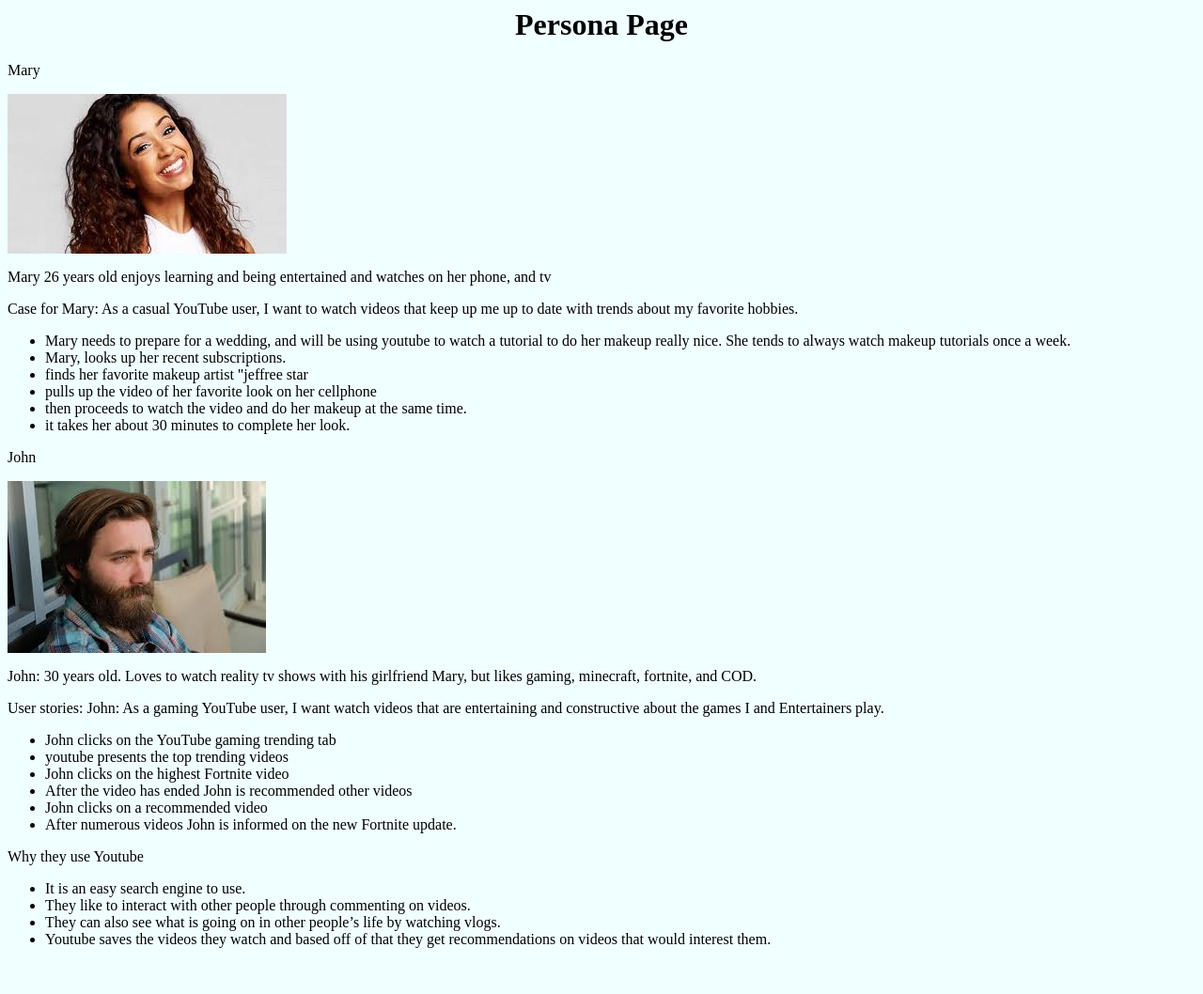
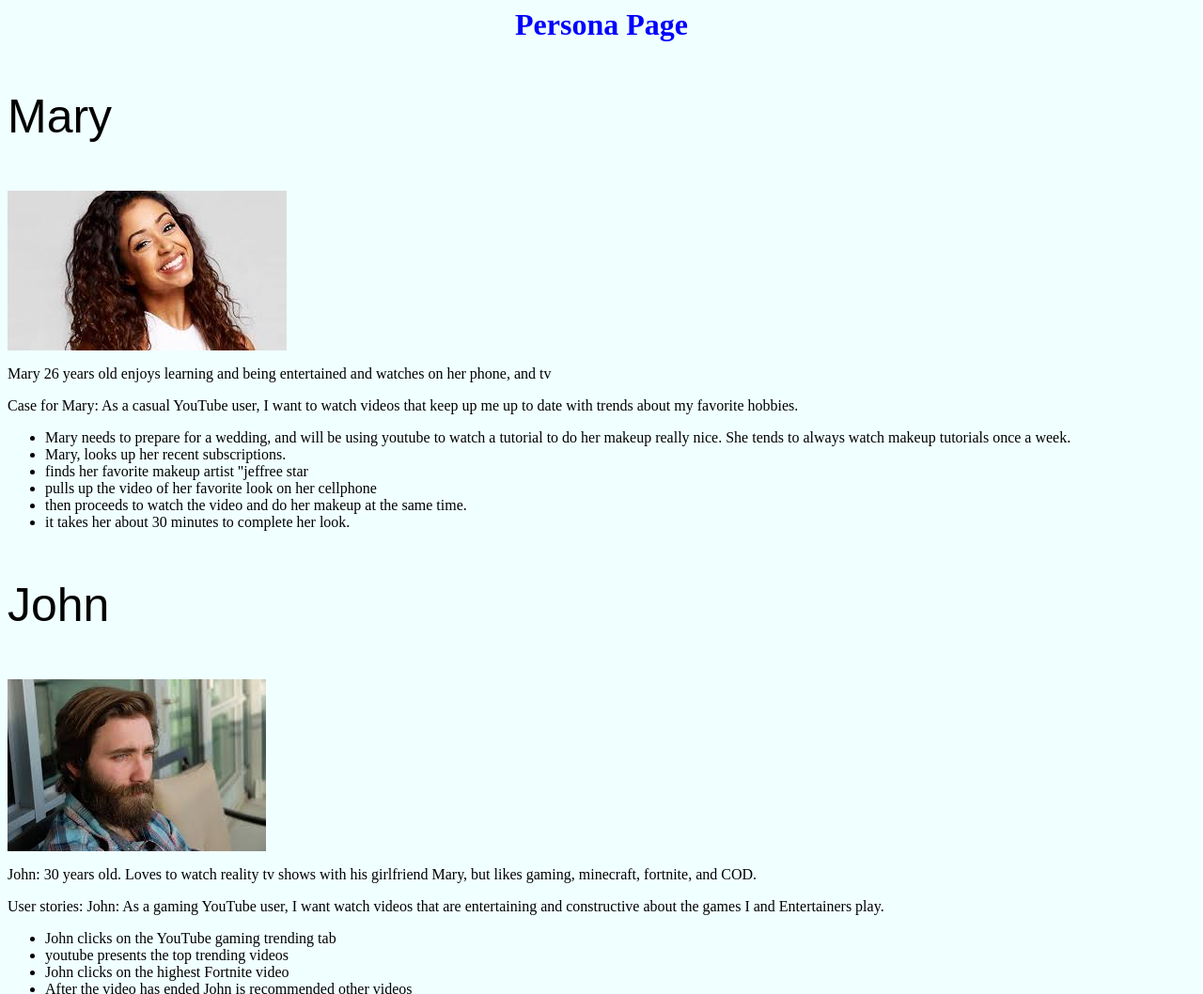
Before and after one commit to opeyemi-jonah/persona, a plain HTML site: page index.html in a window 1280 px wide. Shown: the top 1058 px of the page at 94% size. Before the commit the page ends 1025 px from the top, so only its background shows below. Drawn offline with Linux system fonts and the light colour scheme.

Commit message:
Editing Typos and more styling

```diff
--- a/index.html
+++ b/index.html
@@ -9,11 +9,11 @@
 
 <body>
 
-<h1> Persona Page</h1>
+<h1>Persona Page</h1>
 
 
 <div class="left">
-<p>Mary</p>
+<p class="large">Mary</p>
    <img id="image" src="image.png" alt="fortinte skin" class="center"/>
 
    <p>Mary 26 years old enjoys learning and being entertained and watches on her phone, and tv</p>
@@ -37,14 +37,14 @@
 
 
 	<div class="left">
-		<p>John</p>
+		<p class="large">John</p>
 
 
 		<img src="boy.png" height="183" width="275" class="left"/>
 		<p>John: 30 years old. Loves to watch reality tv shows with his girlfriend Mary, but likes gaming, minecraft, fortnite, and COD.
-
 		</p>
 	</div>
+
 	<div class="left">
 
 		<p>User stories:
--- a/styles.css
+++ b/styles.css
@@ -3,7 +3,11 @@ background-color: azure;
 	text-align: center;
 
 }
-
+h1{
+	text-align: center;
+	font-family: Algerian;
+	color: blue;
+}
 .right{
 
 	text-align: right;
@@ -12,3 +16,8 @@ background-color: azure;
 .left{
 	text-align: left;
 }
+
+.large{
+	font-size: 50px;
+	font-family: sans-serif;
+}
```
